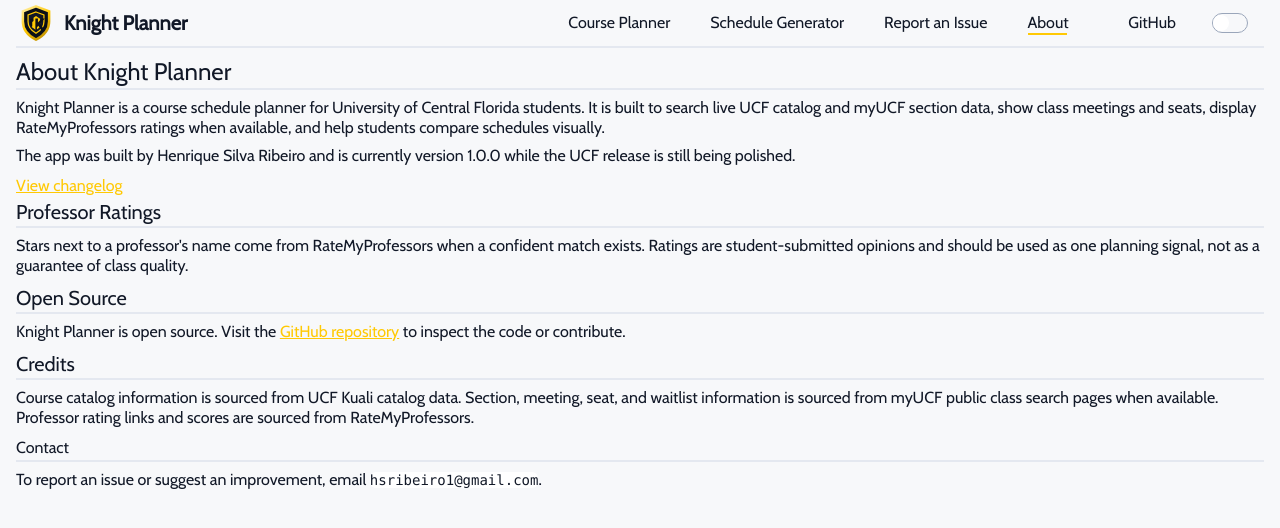
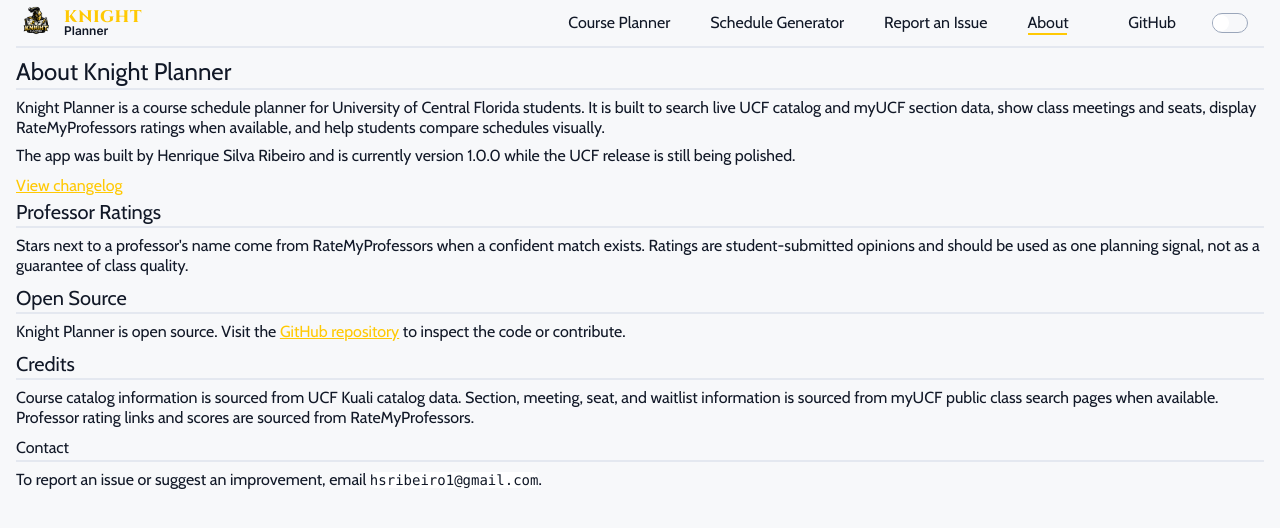
Before and after one commit to Ghostsheep1/ucf-schedule-planner, a SvelteKit app: page /about in a window 1280 px wide. Shown: the top 528 px of the page. Built offline with nearby package versions, Linux system fonts and the light colour scheme; no server answers; some icons are missing.

Commit message:
Update +layout.svelte

```diff
--- a/src/routes/+layout.svelte
+++ b/src/routes/+layout.svelte
@@ -20,9 +20,26 @@
 	<div
 		class="flex h-12 flex-row justify-start border-b-2 border-divBorderLight dark:border-divBorderDark"
 	>
-		<a href="/" class="flex shrink-0 items-center gap-2 py-1">
-			<img src="/logo-mark.svg?v=20260705a" alt="Knight Planner logo" class="h-10 w-10" />
-			<span class="text-xl font-black text-textLight dark:text-orange">Knight Planner</span>
+		<a href="/" class="flex shrink-0 items-center gap-2 py-1" aria-label="Knight Planner home">
+			<img
+				src="/logo-mark.png?v=20260705d"
+				alt="Knight Planner logo"
+				class="h-10 w-10 object-contain"
+			/>
+			<span class="flex flex-col leading-none">
+				<span
+					class="font-[Cinzel] text-[1.05rem] font-extrabold uppercase tracking-[0.04em]
+						text-orange"
+				>
+					KNIGHT
+				</span>
+				<span
+					class="text-slate-600 dark:text-slate-100 font-[Inter] text-[0.75rem]
+						font-semibold"
+				>
+					Planner
+				</span>
+			</span>
 		</a>
 		<SiteLinks />
 	</div>
```
